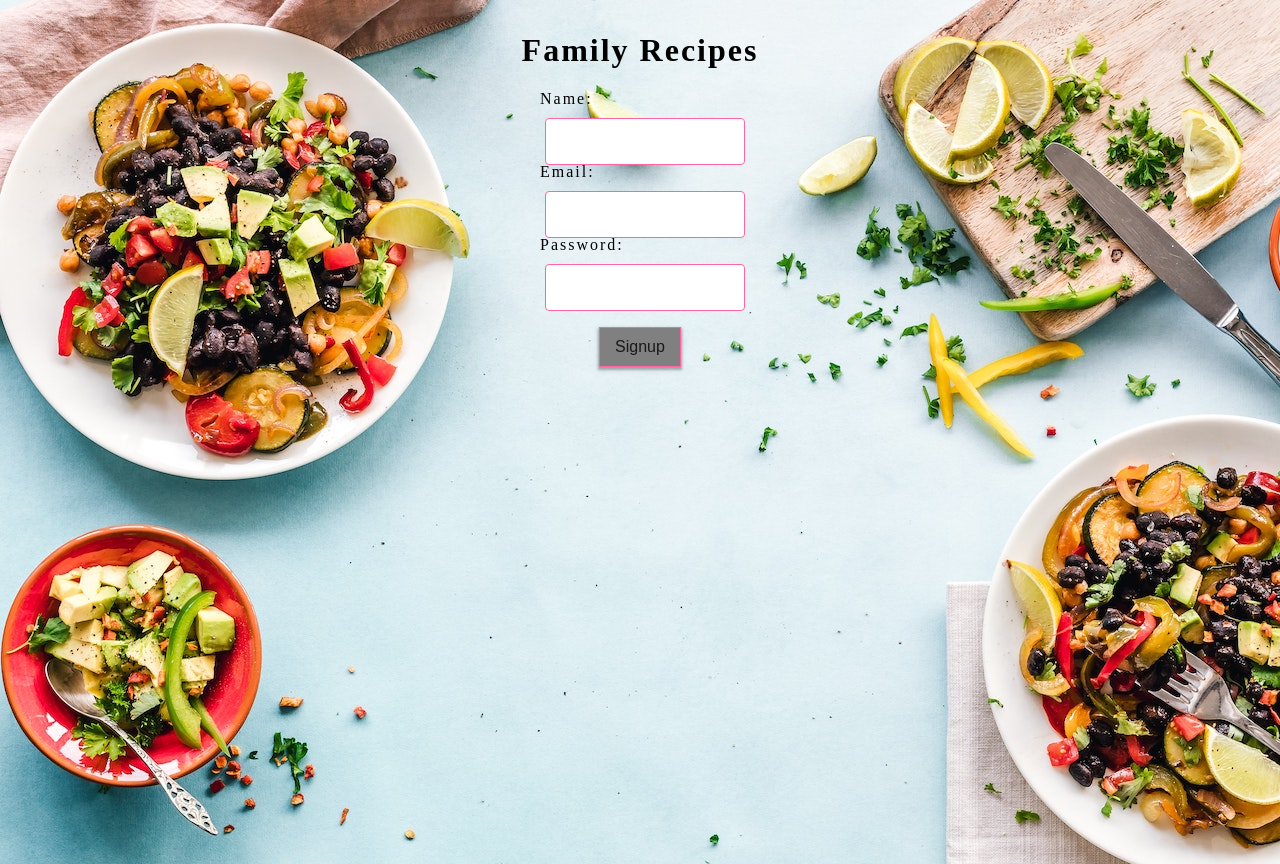
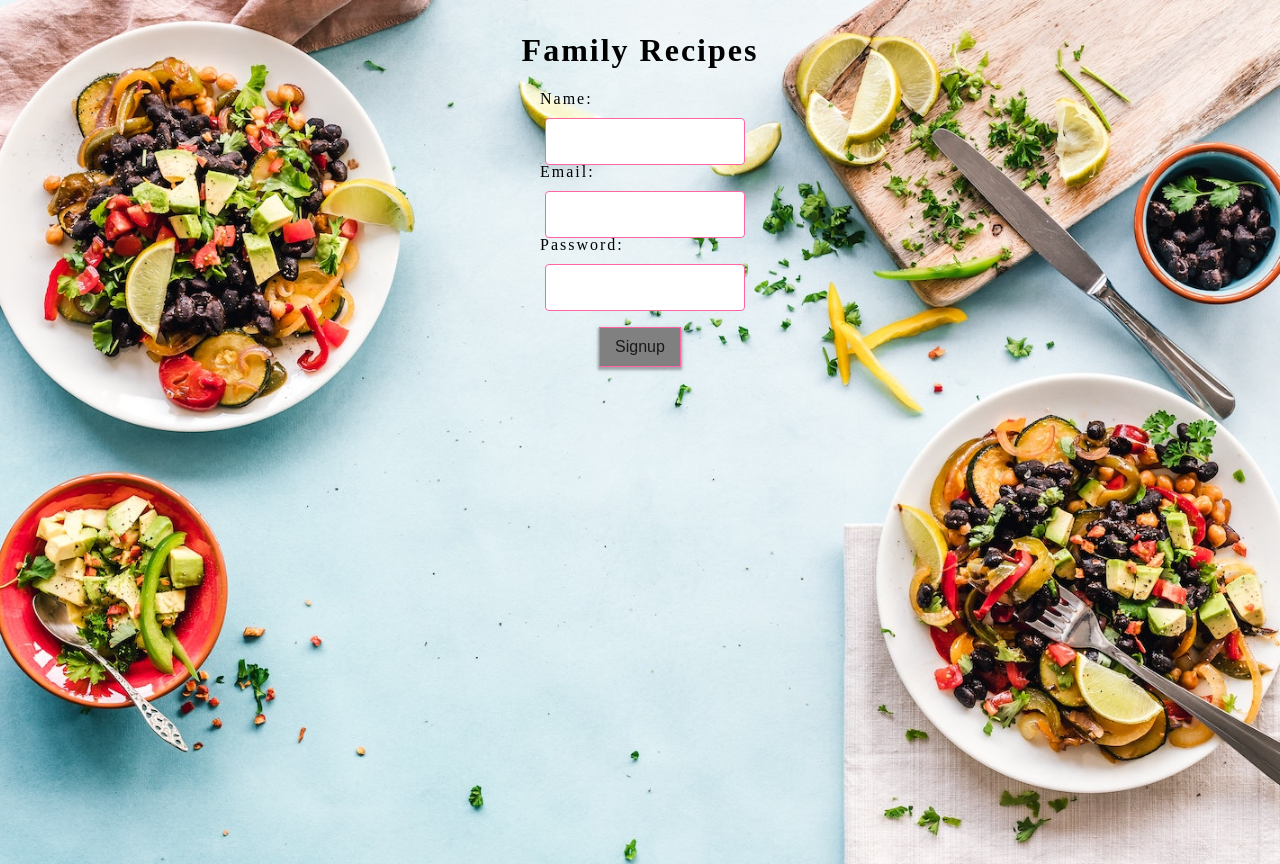
Before and after one commit to Secret-Family-Recipes-Cookbook-6/FrontEnd, a React (Create React App) app: page / in a window 1280 px wide. Built offline with nearby package versions, Linux system fonts and the light colour scheme.

Commit message:
background fixed to not repeat

```diff
--- a/src/App.css
+++ b/src/App.css
@@ -11,7 +11,9 @@ body,
 .App {
   font-family: cursive;
   text-align: center;
-  background: url('./images/header.jpg');
+  background: url('./images/header.jpg')no-repeat center center;
+  background-size: cover;
+  background-attachment: fixed;
   padding: 32px;
   letter-spacing: 2px
 }
```
